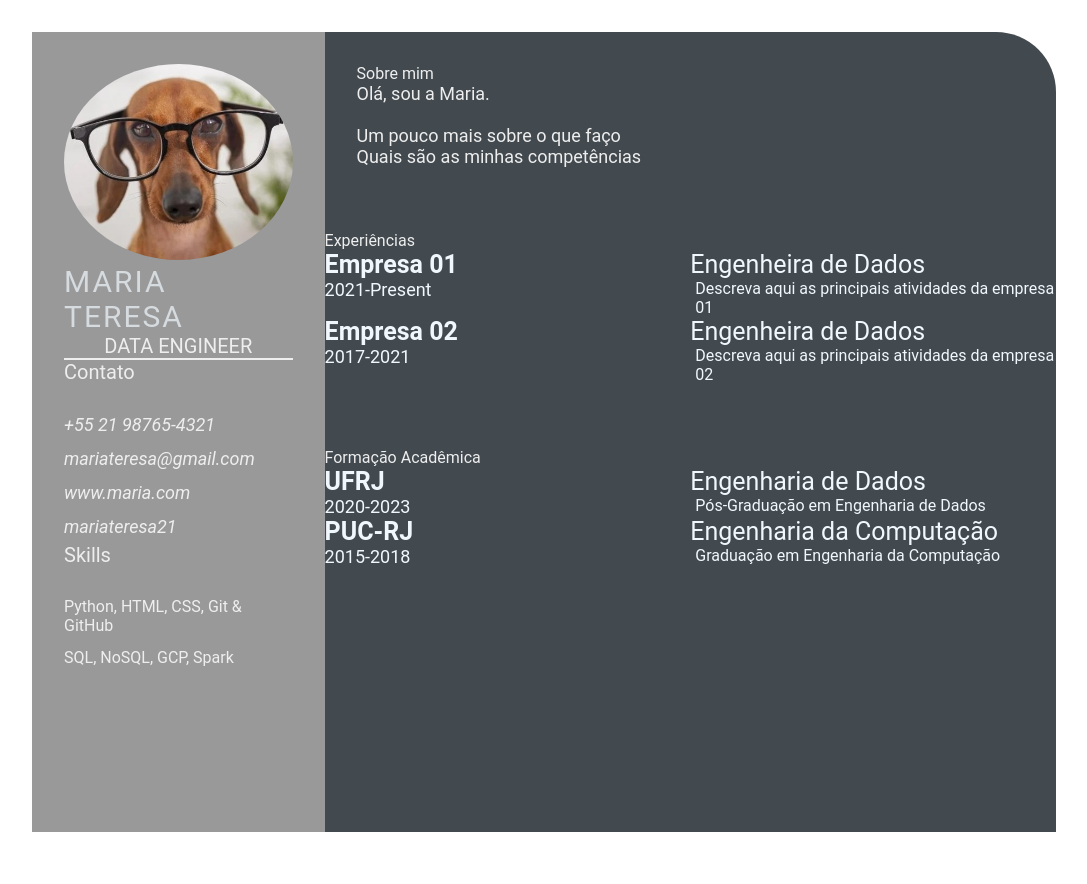
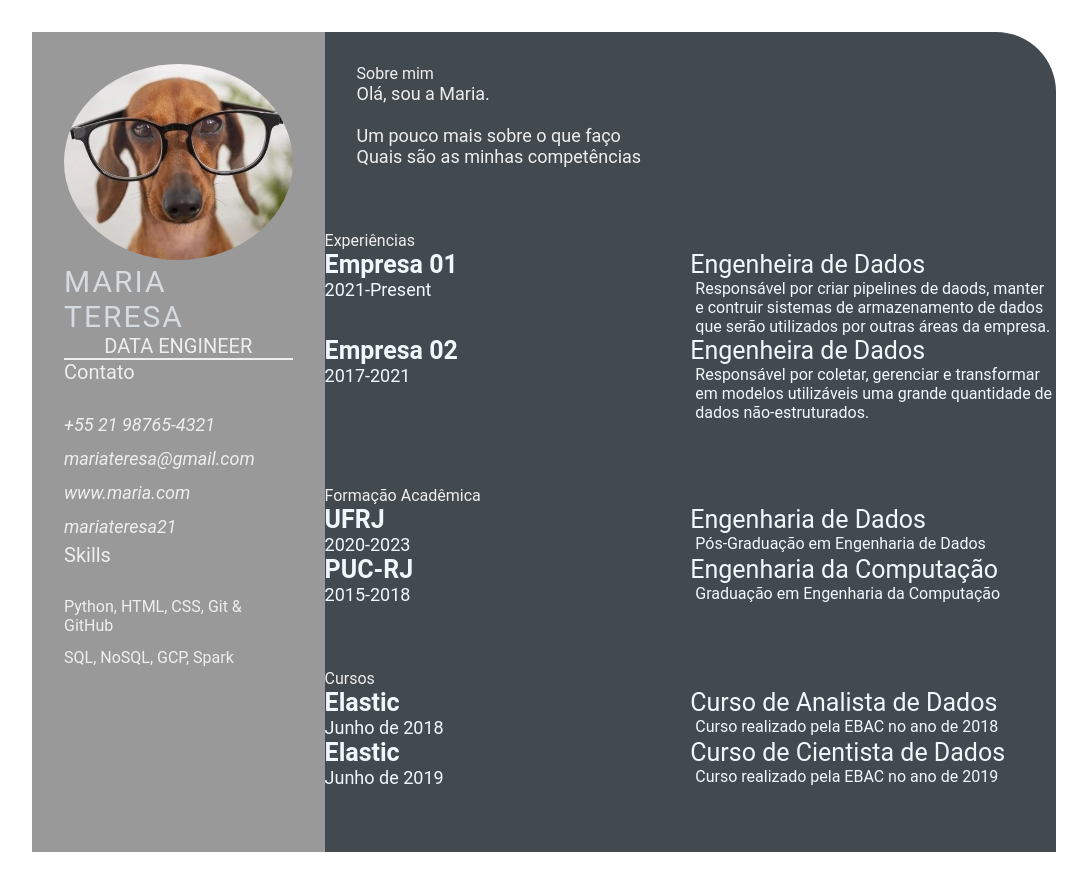
Before and after one commit to liliabakker/devweekgit.github.io, a plain HTML site: page index.html in a window 1280 px wide. Shown: the whole page, without its empty margins (96-1183 px from the left). Drawn offline with Linux system fonts and the light colour scheme.

Commit message:
jornada 06 (#5)

```diff
--- a/index.html
+++ b/index.html
@@ -63,7 +63,9 @@
                     <div class="exp-right">
                         <p class="exp-position">Engenheira de Dados</p>
                         <p class="exp-desc">
-                            Descreva aqui as principais atividades da empresa 01
+                            Responsável por criar pipelines de daods, manter e contruir
+                            sistemas de armazenamento de dados que serão utilizados por
+                            outras áreas da empresa.
                         </p>
                     </div>
                     <div class="exp-left">
@@ -73,7 +75,8 @@
                     <div class="exp-right">
                         <p class="exp-position">Engenheira de Dados</p>
                         <p class="exp-desc">
-                            Descreva aqui as principais atividades da empresa 02
+                            Responsável por coletar, gerenciar e transformar em modelos
+                            utilizáveis uma grande quantidade de dados não-estruturados.
                         </p>
                     </div>
                 </div>
@@ -103,6 +106,31 @@
                     </div>
                 </div>
             </section>
+            <section class="awards gap">
+                <div class="right-title">Cursos</div>
+                <div class="awards-contents">
+                    <div class="awards-left">
+                <p class="awards-company-name">Elastic</p>
+                <p class="awards-time-period">Junho de 2018</p>
+                    </div>
+                    <div class="awards-right">
+                        <p class="awards-name">Curso de Analista de Dados</p>
+                        <p class="awards-desc">
+                            Curso realizado pela EBAC no ano de 2018
+                        </p>
+                    </div>
+                    <div class="awards-left">
+                        <p class="awards-company-name">Elastic</p>
+                        <p class="awards-time-period">Junho de 2019</p>
+                            </div>
+                            <div class="awards-right">
+                                <p class="awards-name">Curso de Cientista de Dados</p>
+                                <p class="awards-desc">
+                                    Curso realizado pela EBAC no ano de 2019
+                                </p>
+                            </div>
+                </div>
+            </section>
         </section>
     </main>
 </body>
```
